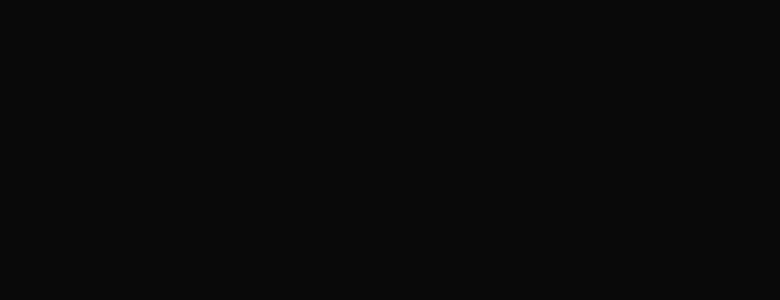
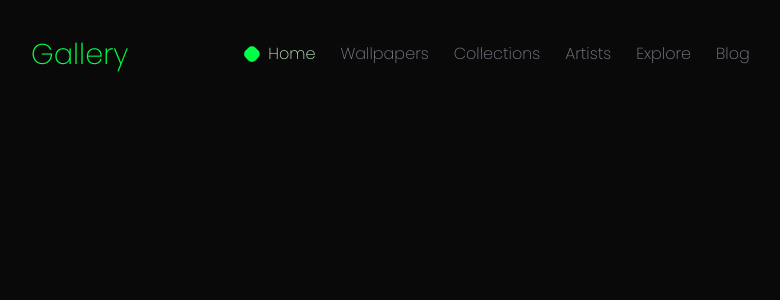
Before and after one commit to BeforeIDieCode/BeforeIDieAchievements, a React (Create React App) app: page / in a window 1280 px wide. Shown: the top 300 px of the page, without its empty margins (9-789 px from the left). Built offline with nearby package versions, Linux system fonts and the light colour scheme.

Commit message:
create Nav Component

```diff
--- a/src/Components/Header/Header.jsx
+++ b/src/Components/Header/Header.jsx
@@ -1,9 +1,14 @@
 import styles from "./Header.module.css"
+
+import ContainerCard from './../../ContainerCard/ContainerCard';
+import Nav from "../../Nav/Nav"
 
 const Header = () => {
   return (
-    <header className={styles.header}>
-
+    <header className={`${styles.header} flex justify-content-center`}>
+        <ContainerCard>
+          <Nav />
+        </ContainerCard>
     </header>
   )
 }
--- a/src/ContainerCard/ContainerCard.module.css
+++ b/src/ContainerCard/ContainerCard.module.css
@@ -1,4 +1,4 @@
 .container {
     width: 100%;
-    max-width: 1700px;
+    max-width: 1600px;
 }
--- /dev/null
+++ b/src/Nav/Nav.jsx
@@ -0,0 +1,31 @@
+import styles from "./Nav.module.css"
+
+const Nav = () => {
+  return (
+    <nav className={`${styles.nav} flex`}>
+        <h1 className={styles["nav-title"]}>Gallery</h1>
+        <ul className={`flex align-items-center ${styles["navbar-nav"]}`}>
+            <li className={`${styles["nav-item"]} ${styles.active}`}>
+                <a href="" className={styles["nav-link"]}>Home</a>
+            </li>
+            <li className={styles["nav-item"]}>
+                <a href="" className={styles["nav-link"]}>Wallpapers</a>
+            </li>
+            <li className={styles["nav-item"]}>
+                <a href="" className={styles["nav-link"]}>Collections</a>
+            </li>
+            <li className={styles["nav-item"]}>
+                <a href="" className={styles["nav-link"]}>Artists</a>
+            </li>
+            <li className={styles["nav-item"]}>
+                <a href="" className={styles["nav-link"]}>Explore</a>
+            </li>
+            <li className={styles["nav-item"]}>
+                <a href="" className={styles["nav-link"]}>Blog</a>
+            </li>
+        </ul>
+    </nav>
+  )
+}
+
+export default Nav
--- /dev/null
+++ b/src/Nav/Nav.module.css
@@ -0,0 +1,32 @@
+.nav {
+    padding: 40px 40px 0 40px;
+}
+.nav-title {
+    font-size: 1.8rem;
+    color: var(--green-400);
+}
+.navbar-nav {
+    margin-left: 140px;
+    column-gap: 25px;
+}
+.nav-item {
+    color: var(--dark-600);
+}
+.nav-item.active {
+    color: var(--green-white-100);
+    position: relative;
+}
+.nav-item.active::before {
+    content: '';
+    position: absolute;
+    width: 14px;
+    height: 14px;
+    top: 50%;
+    left: -30px;
+    background: var(--green-400);
+    border-radius: 5px;
+    transform: rotate(45deg) translateY(-70%);
+}
+.nav-link {
+    color: inherit;
+}
--- a/src/css-reset.css
+++ b/src/css-reset.css
@@ -43,3 +43,6 @@ table {
 	border-collapse: collapse;
 	border-spacing: 0;
 }
+a {
+	text-decoration: none;
+}
```
